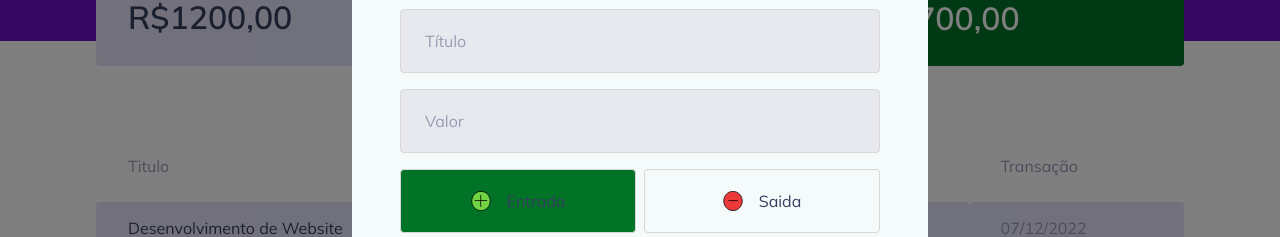
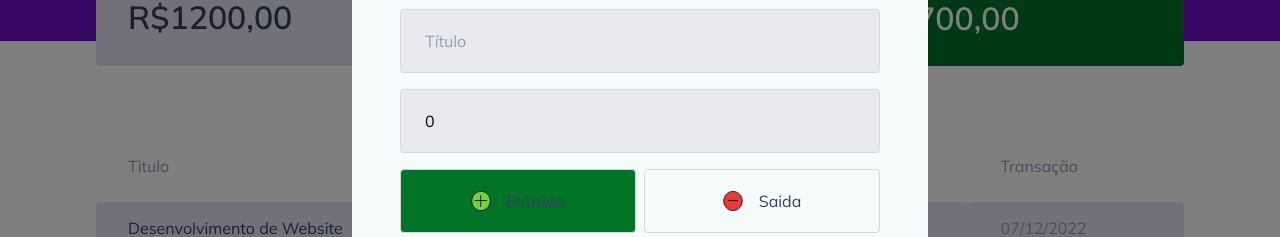
Before and after one commit to EnilsonNeto/Money-E.S-Controle-de-Finan-as-, a React (Create React App) app: page / in a window 1280 px wide. Both pictures are taken after a click on the button "Nova Transação". Shown: the part 226-463 px from the top of the page. Built offline with nearby package versions, Linux system fonts and the light colour scheme; no server answers; what miragejs would draw is missing.

Commit message:
Inserindo funções aos inputs para cadastrar uma nova transaction

```diff
--- a/src/components/NewTransactionModal/index.tsx
+++ b/src/components/NewTransactionModal/index.tsx
@@ -1,4 +1,4 @@
-import React, { useState }  from 'react';
+import React, { FormEvent, useState }  from 'react';
 import Modal from 'react-modal';
 import positImg  from '../../assets/positivo.svg';
 import negatImg from '../../assets/negativo.svg';
@@ -11,9 +11,15 @@
 }
 
 export function NewTransactionModal ({isOpen, onRequestClose} : NewTransactioModalProps) {
-
+    const [title, setTitle] = useState('');
+    const [value, setValue] = useState(0);
+    const [category, setCategory] = useState('');
     const [type , setType] = useState ('deposit');
 
+
+    function handleCreateNewTransaction (event: FormEvent) {
+        event.preventDefault();
+    }
 
 
     return (
@@ -27,12 +33,20 @@
                 <img src={closeImg} alt="Fechar modal" />
             </button>
 
-            <Container>
+            <Container onSubmit={handleCreateNewTransaction}>
             <h2>Cadastrar Transação</h2>
 
-            <input placeholder='Título'/>
+            <input
+            placeholder='Título'
+            value={title}
+            onChange={event => setTitle(event.target.value)}
+            />
 
-            <input placeholder='Valor' type="number" />
+            <input
+            placeholder='Valor'
+            type="number"
+            value={value}
+            onChange={event => setValue(Number(event.target.value))} />
 
             <TransactionTypeContainer>
 
@@ -58,7 +72,11 @@
 
             </TransactionTypeContainer>
 
-            <input placeholder='Categoria'/>
+            <input
+            placeholder='Categoria'
+            value={category}
+            onChange={event => setCategory(event.target.value)}
+            />
 
             <button type="submit">Cadastrar</button>
             </Container>
```
